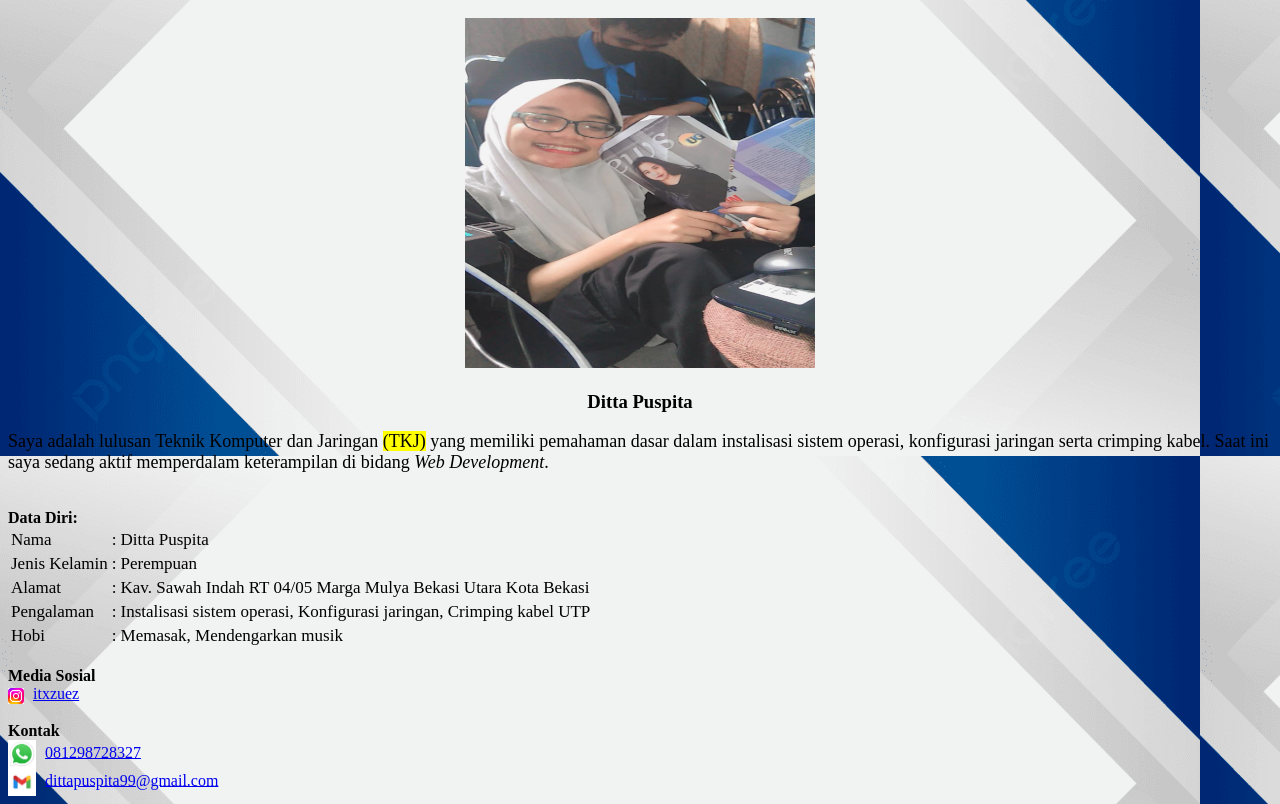
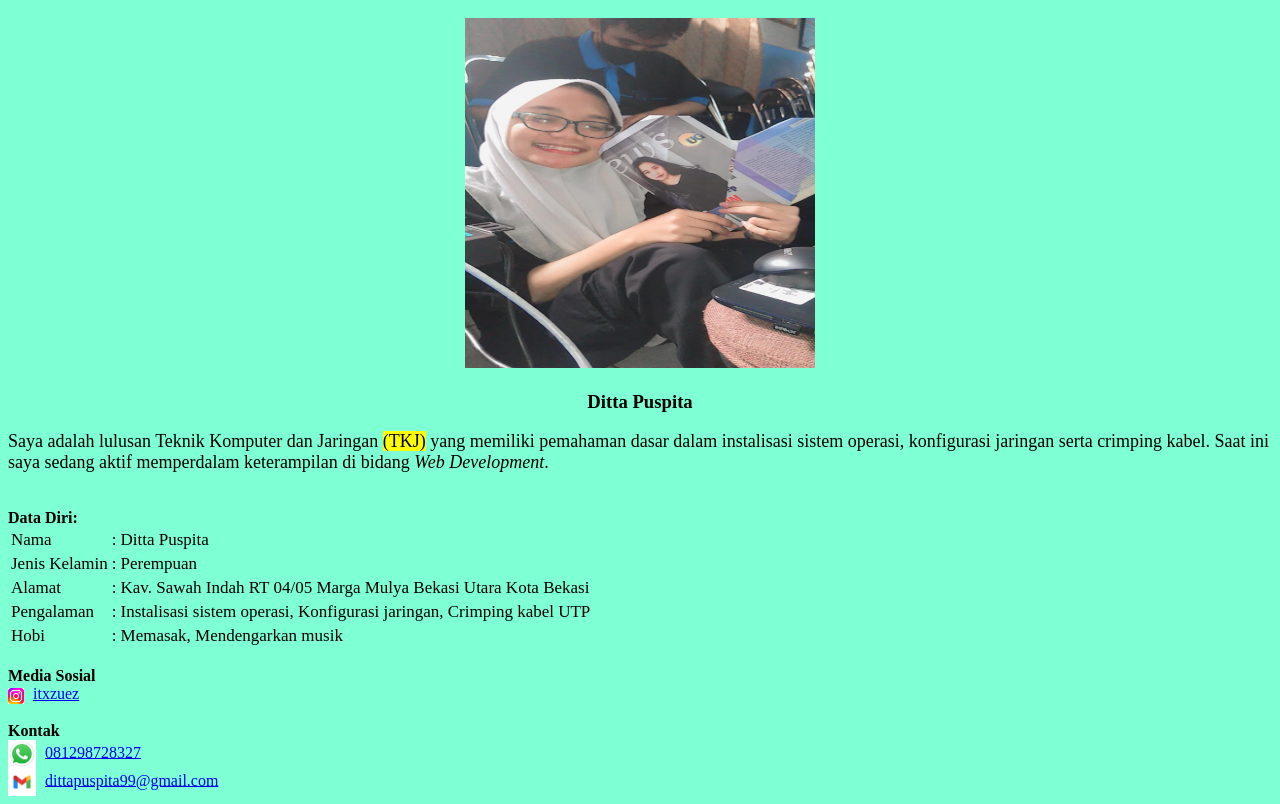
Before and after one commit to Ditta-99/belajar-1, a plain HTML site: page index.html in a window 1280 px wide. Shown: the part 107-911 px from the top of the page. Drawn offline with Linux system fonts and the light colour scheme.

Commit message:
Ubah background color;aquamarine

```diff
--- a/style.css
+++ b/style.css
@@ -1,5 +1,5 @@
 body {
-  background-image: url(bg.jpg);
+ background-color: aquamarine;
 }
 
 
```
